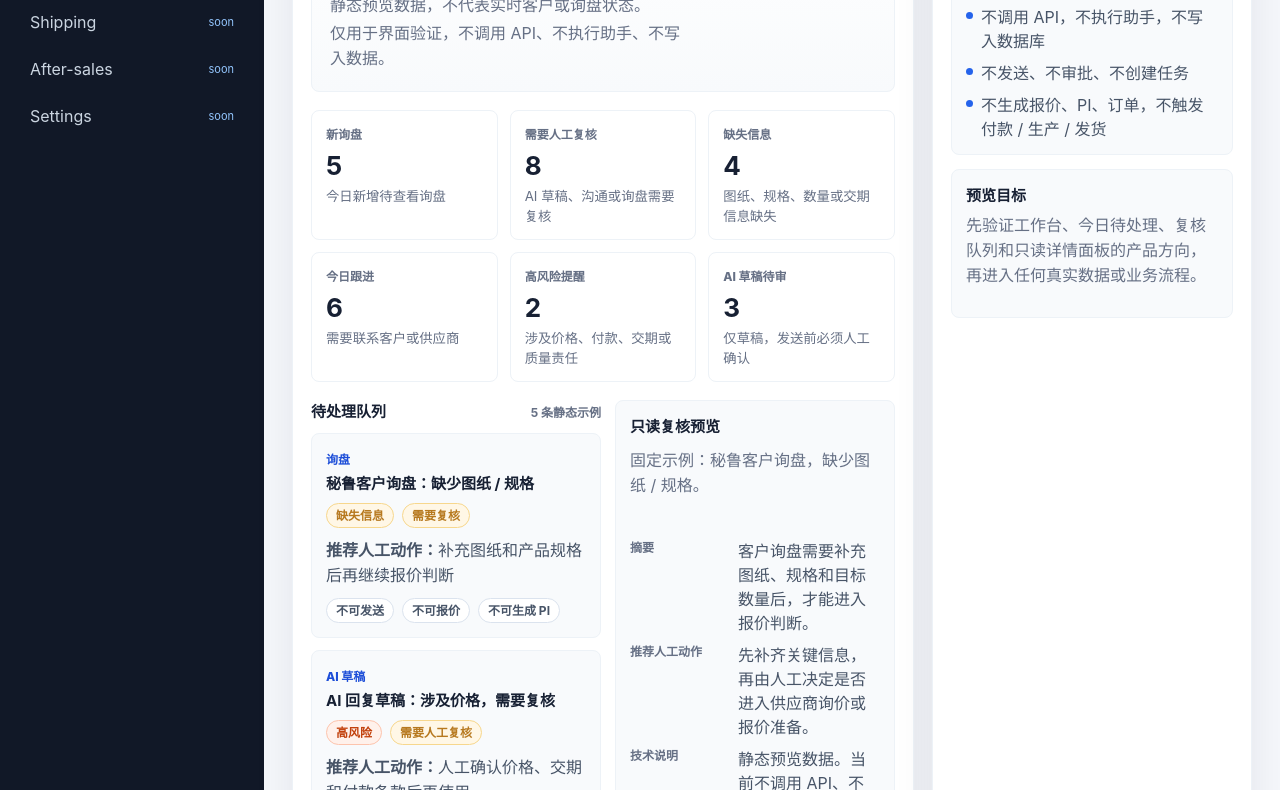
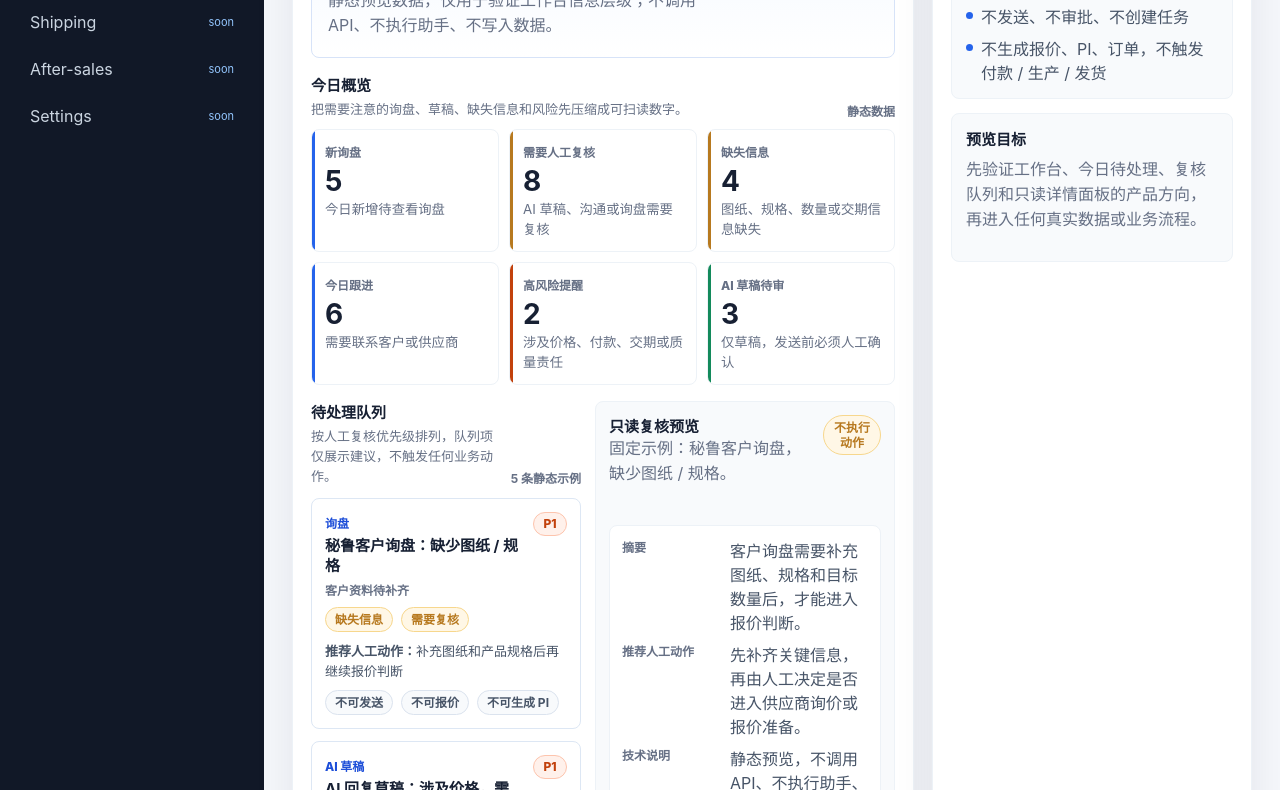
Before and after one commit to PaulCN2024/cbm-trade-os-public-pilot, a website with bundled scripts: page admin/ui-foundation/index.html in a window 1280 px wide. Shown: the part 641-1431 px from the top of the page. Built offline with nearby package versions, Linux system fonts and the light colour scheme.

Commit message:
feat: improve dashboard workbench ui

```diff
--- a/admin/ui-foundation/app.js
+++ b/admin/ui-foundation/app.js
@@ -307,31 +307,37 @@ const workbenchOverviewCards = [
     label: "新询盘",
     value: "5",
     subtitle: "今日新增待查看询盘",
+    tone: "info",
   },
   {
     label: "需要人工复核",
     value: "8",
     subtitle: "AI 草稿、沟通或询盘需要复核",
+    tone: "warning",
   },
   {
     label: "缺失信息",
     value: "4",
     subtitle: "图纸、规格、数量或交期信息缺失",
+    tone: "warning",
   },
   {
     label: "今日跟进",
     value: "6",
     subtitle: "需要联系客户或供应商",
+    tone: "info",
   },
   {
     label: "高风险提醒",
     value: "2",
     subtitle: "涉及价格、付款、交期或质量责任",
+    tone: "danger",
   },
   {
     label: "AI 草稿待审",
     value: "3",
     subtitle: "仅草稿，发送前必须人工确认",
+    tone: "neutral",
   },
 ];
 
@@ -339,6 +345,8 @@ const workbenchQueueItems = [
   {
     title: "秘鲁客户询盘：缺少图纸 / 规格",
     category: "询盘",
+    priority: "P1",
+    meta: "客户资料待补齐",
     badges: ["缺失信息", "需要复核"],
     recommendedAction: "补充图纸和产品规格后再继续报价判断",
     disabledCapabilities: ["不可发送", "不可报价", "不可生成 PI"],
@@ -346,6 +354,8 @@ const workbenchQueueItems = [
   {
     title: "AI 回复草稿：涉及价格，需要复核",
     category: "AI 草稿",
+    priority: "P1",
+    meta: "价格 / 交期敏感",
     badges: ["高风险", "需要人工复核"],
     recommendedAction: "人工确认价格、交期和付款条款后再使用",
     disabledCapabilities: ["不可发送", "不可审批"],
@@ -353,6 +363,8 @@ const workbenchQueueItems = [
   {
     title: "供应商报价附件：需要人工查看",
     category: "附件 / 供应商",
+    priority: "P2",
+    meta: "报价附件待确认",
     badges: ["附件复核", "供应商报价"],
     recommendedAction: "确认报价有效期、币种、交期和规格",
     disabledCapabilities: ["不可生成客户报价", "不可确认订单"],
@@ -360,6 +372,8 @@ const workbenchQueueItems = [
   {
     title: "客户跟进：已超过计划跟进时间",
     category: "客户跟进",
+    priority: "P2",
+    meta: "跟进节奏待判断",
     badges: ["待跟进"],
     recommendedAction: "人工决定是否发送跟进消息",
     disabledCapabilities: ["不可自动发送", "不可创建任务"],
@@ -367,6 +381,8 @@ const workbenchQueueItems = [
   {
     title: "制造能力问题：不得承诺交期",
     category: "制造能力",
+    priority: "P1",
+    meta: "产能 / 交期需核实",
     badges: ["需要复核", "不承诺交期"],
     recommendedAction: "人工核实产能、设备和供应商反馈",
     disabledCapabilities: ["不可确认生产", "不可确认交期", "不可发货"],
@@ -452,9 +468,8 @@ function renderDashboard() {
       <div class="workbench-header">
         <div>
           <span class="state-label">工作台</span>
-          <h3>今日待处理</h3>
-          <p>静态预览数据，不代表实时客户或询盘状态。</p>
-          <p>仅用于界面验证，不调用 API、不执行助手、不写入数据。</p>
+          <h3>CBM 工作台 / 今日待处理</h3>
+          <p>静态预览数据，仅用于验证工作台信息层级；不调用 API、不执行助手、不写入数据。</p>
         </div>
         <div class="workbench-badges" aria-label="工作台预览状态">
           ${badge("静态预览", "active")}
@@ -463,14 +478,26 @@ function renderDashboard() {
         </div>
       </div>
 
-      <div class="workbench-summary-grid" aria-label="今日概览">
+      <section class="workbench-section" aria-label="今日概览">
+        <div class="workbench-section-header">
+          <div>
+            <h3>今日概览</h3>
+            <p>把需要注意的询盘、草稿、缺失信息和风险先压缩成可扫读数字。</p>
+          </div>
+          <span>静态数据</span>
+        </div>
+        <div class="workbench-summary-grid">
           ${workbenchOverviewCards.map(renderWorkbenchCard).join("")}
         </div>
+      </section>
 
       <div class="workbench-layout">
         <section class="workbench-queue" aria-label="静态待处理队列">
           <div class="workbench-section-header">
+            <div>
               <h3>待处理队列</h3>
+              <p>按人工复核优先级排列，队列项仅展示建议，不触发任何业务动作。</p>
+            </div>
             <span>5 条静态示例</span>
           </div>
           ${workbenchQueueItems.map(renderWorkbenchQueueItem).join("")}
@@ -489,7 +516,6 @@ function renderDashboardReview() {
       <div class="review-card">
         <h3>工作台只读边界</h3>
         <ul class="check-list">
-          <li>静态预览数据，不代表实时客户或询盘状态</li>
           <li>不调用 API，不执行助手，不写入数据库</li>
           <li>不发送、不审批、不创建任务</li>
           <li>不生成报价、PI、订单，不触发付款 / 生产 / 发货</li>
@@ -505,9 +531,11 @@ function renderDashboardReview() {
 
 function renderWorkbenchCard(card) {
   return `
-    <article class="workbench-card">
+    <article class="workbench-card ${card.tone ? `workbench-card-${escapeHtml(card.tone)}` : ""}">
       <span>${escapeHtml(card.label)}</span>
+      <div class="workbench-card-value">
         <strong>${escapeHtml(card.value)}</strong>
+      </div>
       <small>${escapeHtml(card.subtitle)}</small>
     </article>
   `;
@@ -523,9 +551,13 @@ function renderWorkbenchQueueItem(item) {
 
   return `
     <article class="workbench-queue-item">
+      <div class="workbench-queue-topline">
         <div>
           <span class="workbench-category">${escapeHtml(item.category)}</span>
           <h4>${escapeHtml(item.title)}</h4>
+          <small>${escapeHtml(item.meta)}</small>
+        </div>
+        <span class="workbench-priority">${escapeHtml(item.priority)}</span>
       </div>
       <div class="workbench-badges">${badgeHtml}</div>
       <p><strong>推荐人工动作：</strong>${escapeHtml(item.recommendedAction)}</p>
@@ -536,8 +568,13 @@ function renderWorkbenchQueueItem(item) {
 
 function renderWorkbenchStaticReview() {
   return `
+    <div class="workbench-review-heading">
+      <div>
         <h3>只读复核预览</h3>
         <p class="workbench-review-note">固定示例：秘鲁客户询盘，缺少图纸 / 规格。</p>
+      </div>
+      ${badge("不执行动作", "pending")}
+    </div>
 
     <dl class="workbench-review-list">
       <dt>摘要</dt>
@@ -545,7 +582,7 @@ function renderWorkbenchStaticReview() {
       <dt>推荐人工动作</dt>
       <dd>先补齐关键信息，再由人工决定是否进入供应商询价或报价准备。</dd>
       <dt>技术说明</dt>
-      <dd>静态预览数据。当前不调用 API、不执行助手、不写入数据库。</dd>
+      <dd>静态预览，不调用 API、不执行助手、不写入数据库。</dd>
     </dl>
 
     <div class="workbench-review-group">
--- a/admin/ui-foundation/styles.css
+++ b/admin/ui-foundation/styles.css
@@ -657,7 +657,7 @@ tr:last-child td {
 
 .workbench-preview {
   display: grid;
-  gap: 18px;
+  gap: 16px;
 }
 
 .workbench-header {
@@ -665,21 +665,28 @@ tr:last-child td {
   align-items: flex-start;
   justify-content: space-between;
   gap: 16px;
-  padding: 18px;
-  border: 1px solid var(--border-soft);
+  padding: 16px;
+  border: 1px solid #d7e3f8;
   border-radius: var(--radius);
-  background: linear-gradient(180deg, #ffffff, var(--surface-muted));
+  background:
+    linear-gradient(180deg, rgba(239, 246, 255, 0.82), rgba(255, 255, 255, 0.92)),
+    var(--surface);
 }
 
 .workbench-header h3 {
   margin: 6px 0 8px;
-  font-size: 24px;
+  font-size: 22px;
 }
 
 .workbench-header p {
   max-width: 680px;
   margin: 3px 0;
   color: var(--muted);
+}
+
+.workbench-section {
+  display: grid;
+  gap: 10px;
 }
 
 .workbench-badges,
@@ -692,14 +699,41 @@ tr:last-child td {
 .workbench-summary-grid {
   display: grid;
   grid-template-columns: repeat(3, minmax(0, 1fr));
-  gap: 12px;
+  gap: 10px;
 }
 
 .workbench-card {
-  padding: 14px;
+  position: relative;
+  min-height: 118px;
+  padding: 13px;
   border: 1px solid var(--border-soft);
   border-radius: var(--radius);
   background: var(--surface);
+  overflow: hidden;
+}
+
+.workbench-card::before {
+  content: "";
+  position: absolute;
+  inset: 0 auto 0 0;
+  width: 3px;
+  background: var(--border);
+}
+
+.workbench-card-info::before {
+  background: var(--blue);
+}
+
+.workbench-card-warning::before {
+  background: var(--amber);
+}
+
+.workbench-card-danger::before {
+  background: var(--red);
+}
+
+.workbench-card-neutral::before {
+  background: var(--green);
 }
 
 .workbench-card span {
@@ -709,10 +743,18 @@ tr:last-child td {
   font-weight: 800;
 }
 
+.workbench-card-value {
+  display: flex;
+  align-items: baseline;
+  justify-content: space-between;
+  gap: 8px;
+}
+
 .workbench-card strong {
   display: block;
-  margin: 8px 0 4px;
-  font-size: 26px;
+  margin: 7px 0 3px;
+  font-size: 28px;
+  line-height: 1;
 }
 
 .workbench-card small,
@@ -722,7 +764,7 @@ tr:last-child td {
 
 .workbench-layout {
   display: grid;
-  grid-template-columns: minmax(0, 1.2fr) minmax(280px, 0.8fr);
+  grid-template-columns: minmax(0, 1.18fr) minmax(300px, 0.82fr);
   gap: 14px;
   align-items: start;
 }
@@ -736,7 +778,7 @@ tr:last-child td {
 
 .workbench-section-header {
   display: flex;
-  align-items: baseline;
+  align-items: flex-end;
   justify-content: space-between;
   gap: 10px;
 }
@@ -746,15 +788,23 @@ tr:last-child td {
   margin: 0;
 }
 
+.workbench-section-header p {
+  max-width: 620px;
+  margin: 4px 0 0;
+  color: var(--muted);
+  font-size: 13px;
+}
+
 .workbench-section-header span {
   color: var(--muted);
   font-size: 12px;
   font-weight: 700;
+  white-space: nowrap;
 }
 
 .workbench-queue-item,
 .workbench-review-panel {
-  padding: 14px;
+  padding: 13px;
   border: 1px solid var(--border-soft);
   border-radius: var(--radius);
   background: var(--surface-muted);
@@ -762,23 +812,60 @@ tr:last-child td {
 
 .workbench-queue-item {
   display: grid;
-  gap: 10px;
+  gap: 9px;
+  border-color: #dde7f4;
+  background: #ffffff;
 }
 
 .workbench-queue-item h4 {
   margin: 4px 0 0;
   font-size: 15px;
+  line-height: 1.35;
 }
 
 .workbench-queue-item p {
   margin: 0;
   color: var(--muted-strong);
+  font-size: 13px;
 }
 
 .workbench-category {
   color: var(--blue-dark);
   font-size: 12px;
   font-weight: 800;
+}
+
+.workbench-queue-topline,
+.workbench-review-heading {
+  display: flex;
+  align-items: flex-start;
+  justify-content: space-between;
+  gap: 12px;
+}
+
+.workbench-queue-topline small {
+  display: block;
+  margin-top: 4px;
+  color: var(--muted);
+  font-size: 12px;
+  font-weight: 700;
+}
+
+.workbench-priority {
+  display: inline-flex;
+  align-items: center;
+  justify-content: center;
+  min-width: 34px;
+  min-height: 24px;
+  padding: 3px 8px;
+  border: 1px solid #fdc4ad;
+  border-radius: 999px;
+  background: var(--red-soft);
+  color: var(--red);
+  font-size: 12px;
+  font-weight: 800;
+  line-height: 1;
+  white-space: nowrap;
 }
 
 .disabled-chip {
@@ -788,11 +875,13 @@ tr:last-child td {
   padding: 4px 9px;
   border: 1px solid var(--border);
   border-radius: 999px;
-  background: #ffffff;
+  background: #f8fafc;
   color: var(--muted-strong);
   font-size: 12px;
   font-weight: 700;
   line-height: 1.25;
+  cursor: default;
+  user-select: none;
 }
 
 .workbench-review-list {
@@ -800,6 +889,10 @@ tr:last-child td {
   grid-template-columns: 96px 1fr;
   gap: 8px 12px;
   margin: 12px 0;
+  padding: 12px;
+  border: 1px solid var(--border-soft);
+  border-radius: var(--radius);
+  background: #ffffff;
 }
 
 .workbench-review-list dt {
@@ -817,6 +910,8 @@ tr:last-child td {
   display: grid;
   gap: 8px;
   margin-top: 12px;
+  padding-top: 12px;
+  border-top: 1px solid var(--border-soft);
 }
 
 .workbench-review-group h4 {
@@ -876,4 +971,10 @@ tr:last-child td {
   .workbench-header {
     display: grid;
   }
+
+  .workbench-section-header,
+  .workbench-queue-topline,
+  .workbench-review-heading {
+    display: grid;
+  }
 }
```
Lines whose indentation alone changed are shown as unchanged.
